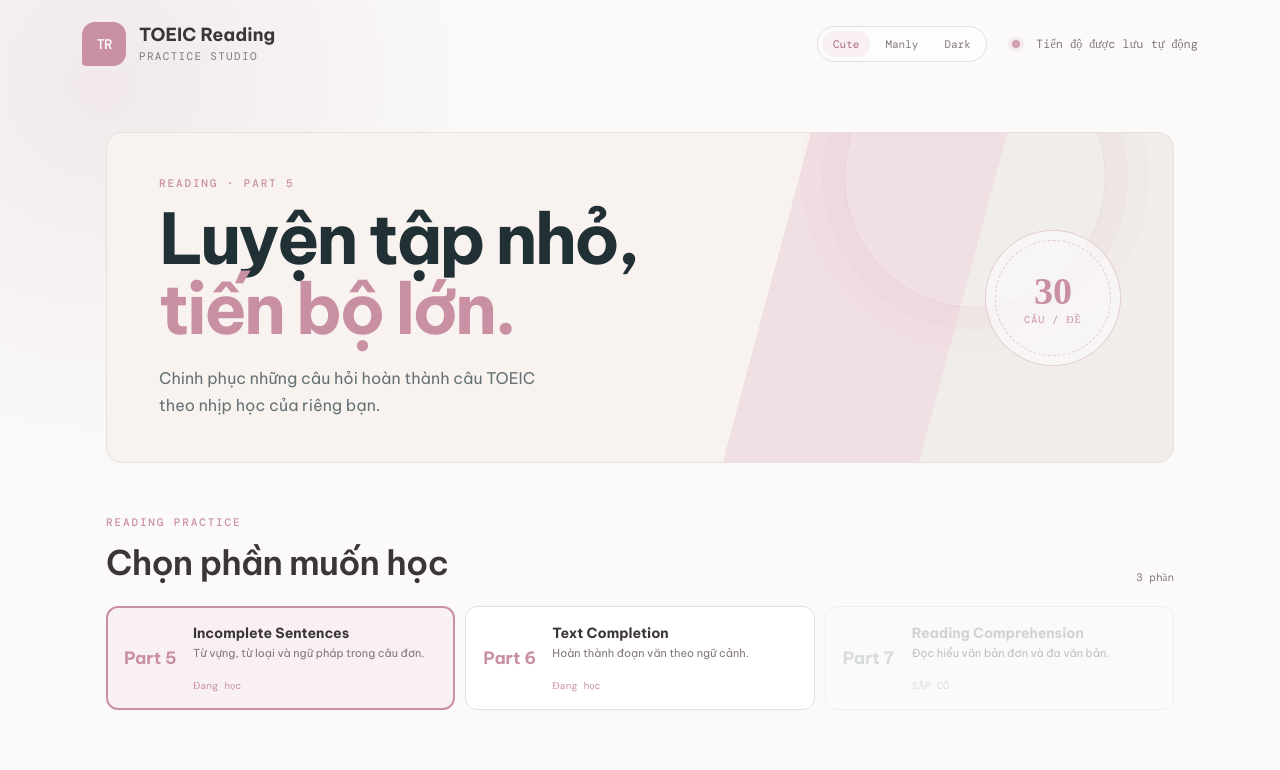
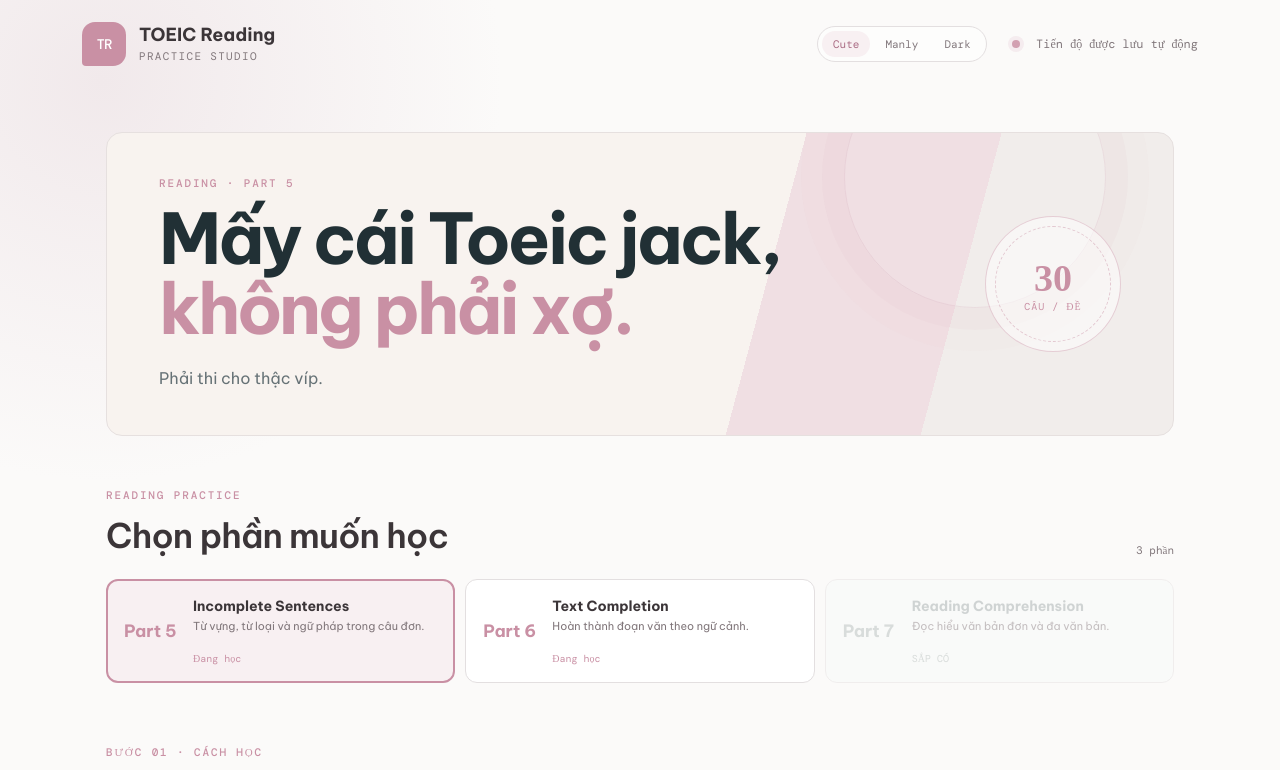
Before and after one commit to khanhnguyen0825/Hien-Toeic, a React (Vite) app: page / in a window 1280 px wide. Shown: the top 770 px of the page. Built offline with nearby package versions, Linux system fonts and the light colour scheme.

Commit message:
update hero slogan

```diff
--- a/src/components/QuizComponents.jsx
+++ b/src/components/QuizComponents.jsx
@@ -17,7 +17,7 @@ export function Header({ theme, onThemeChange }) {
 
 export function Hero({ activePart, questionCount }) {
   return <section className="hero">
-    <div><p className="eyebrow">READING · {activePart.label.toUpperCase()}</p><h1>Luyện tập nhỏ,<br /><em>tiến bộ lớn.</em></h1><p className="hero-copy">Chinh phục những câu hỏi hoàn thành câu TOEIC theo nhịp học của riêng bạn.</p></div>
+    <div><p className="eyebrow">READING · {activePart.label.toUpperCase()}</p><h1> Mấy cái Toeic jack,<br /><em>không phải xợ.</em></h1><p className="hero-copy">Phải thi cho thậc víp.</p></div>
     <div className="hero-stamp"><span>{questionCount}</span><small>CÂU / ĐỀ</small></div>
   </section>
 }
```
